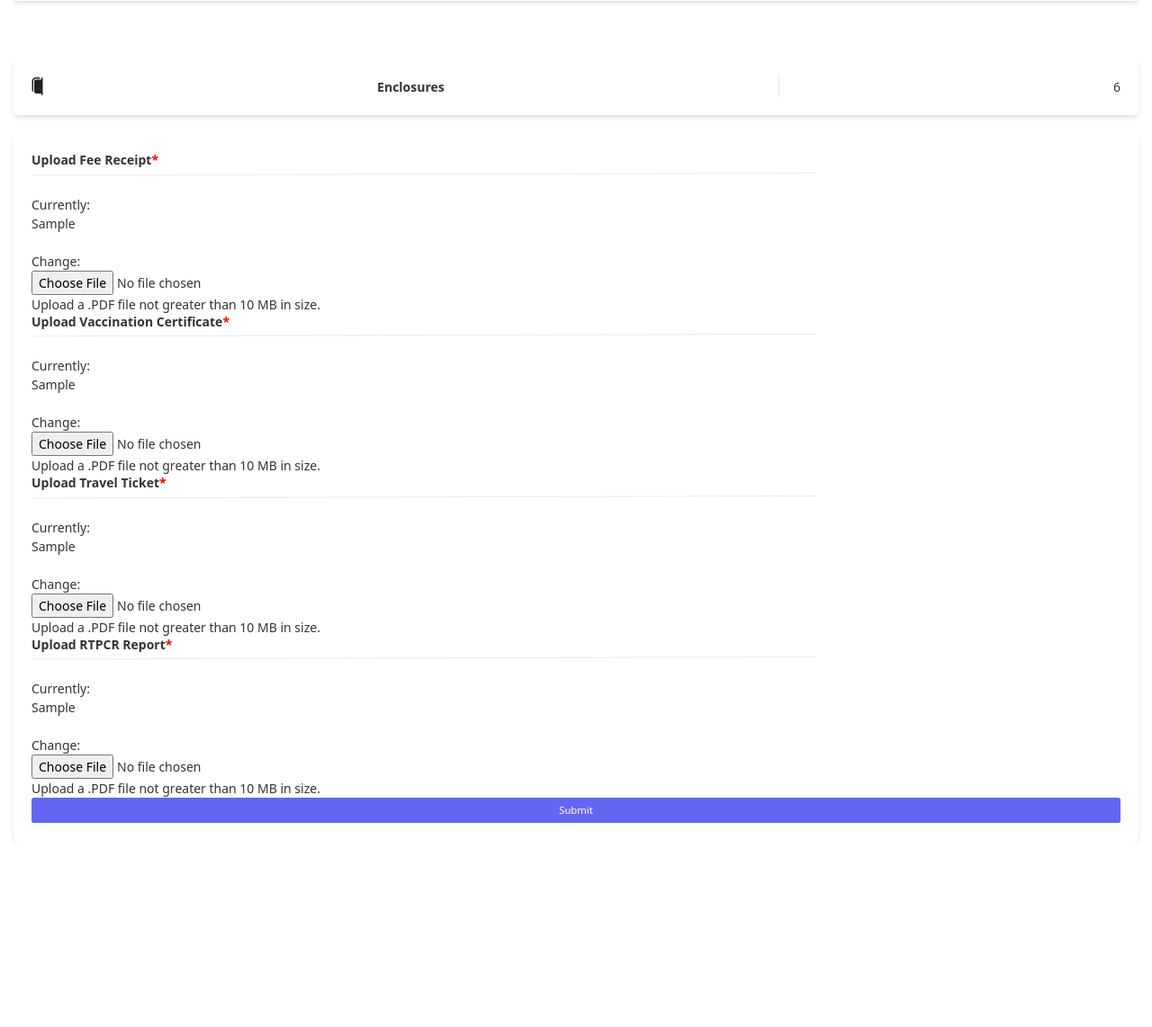
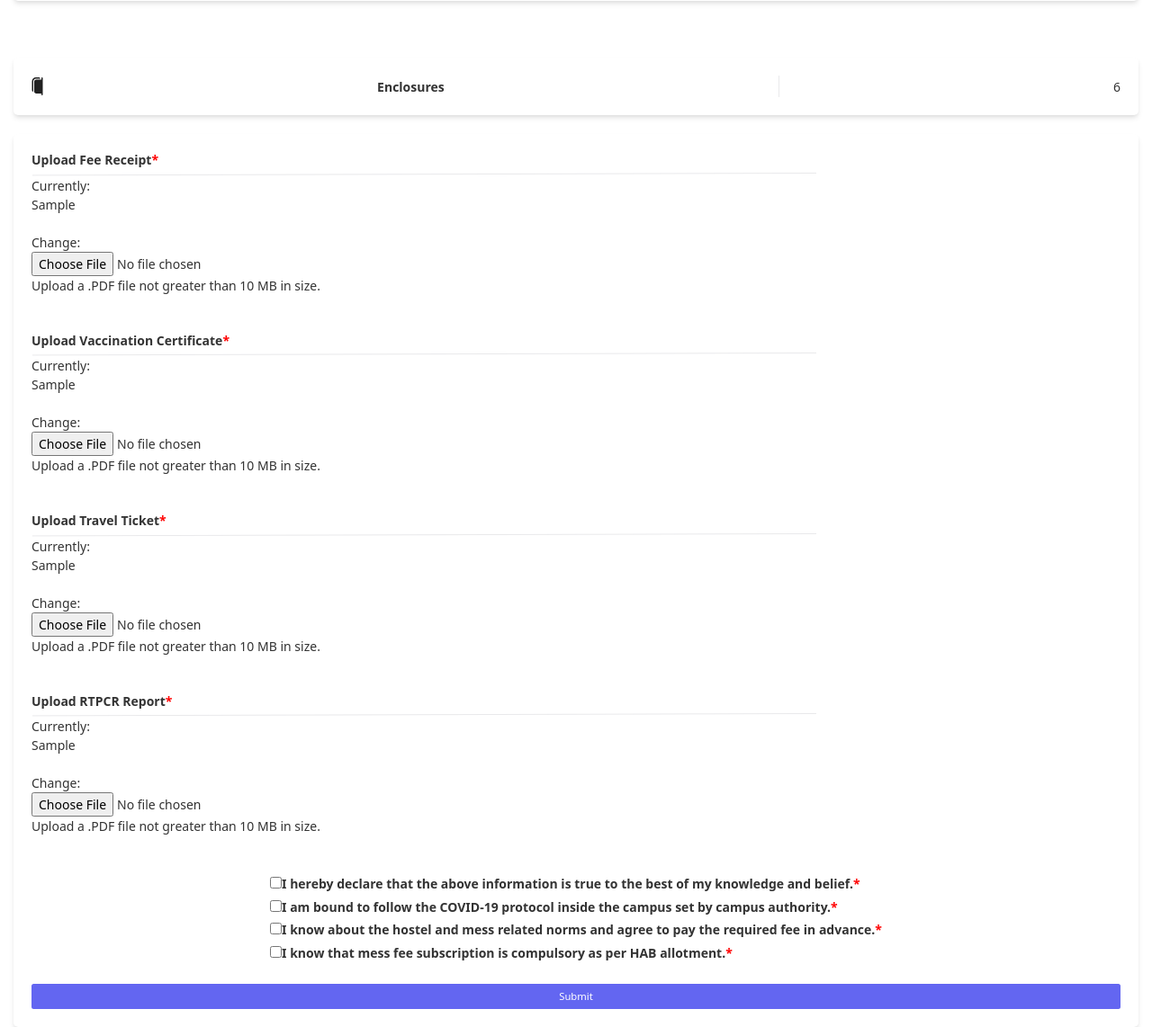
Before and after one commit to swciitg/msh-booking-portal, a Django app: page /campus_return/form2/ in a window 1280 px wide. Shown: the part 1425-2567 px from the top of the page at 90% size. Before the commit the page ends 2360 px from the top, so only its background shows below. Run offline with Django 3.2, Linux system fonts and the light colour scheme; a user stored in the database is signed in; tables that the repository leaves empty hold one stand-in row (values such as "Sample post"); style sheets or scripts are compiled from the project's sources; some libraries are stand-ins or nearby versions.

Commit message:
Added a checkbox based declaration.

```diff
--- a/msh_booking_portal/templates/forms/hab2.html
+++ b/msh_booking_portal/templates/forms/hab2.html
@@ -1,300 +1,231 @@
 {% load static %}
-
 <!DOCTYPE html>
 <html lang="en">
 	<head>
-
-
 		<link rel="stylesheet" href="https://maxcdn.bootstrapcdn.com/bootstrap/3.4.0/css/bootstrap.min.css">
-
 		<meta charset="UTF-8">
 		<link href="https://unpkg.com/tailwindcss@^2/dist/tailwind.min.css" rel="stylesheet">
 		<link rel="stylesheet" href="{% static 'hab_portal/styles.css' %}">
-
 		<style>
 			.required-field::after {
 			content: "*";
 			color: red;
 			}
 		</style>
-
 		<title>HAB Form</title>
-
 	</head>
 	<body>
-
-
 		<form action="../{{ url }}/" method="POST" enctype="multipart/form-data" >
-
-
 			<div class="container">
 				<div class=" bg-white rounded-lg p-8 flex flex-col md:ml-auto w-full mt-10 md:mt-0 relative z-10 shadow-md">
 					<div class="flex items-center justify-between">
-
 						<svg width="13" height="20" viewBox="0 0 13 20" fill="none" xmlns="http://www.w3.org/2000/svg">
 							<path d="M5 0C2.51472 0 0.5 2.01472 0.5 4.5V13.9C0.5 14.8797 1.12611 15.7131 2 16.022V4.5C2 2.84315 3.34315 1.5 5 1.5H10.002C9.69309 0.626106 8.85967 0 7.88 0H5Z" fill="#212121"/>
 							<path d="M3 4.75C3 3.50736 4.00736 2.5 5.25 2.5H11V0.75C11 0.335787 11.3358 0 11.75 0C12.1642 0 12.5 0.335787 12.5 0.75V19.25C12.5 19.6642 12.1642 20 11.75 20C11.3358 20 11 19.6642 11 19.25V18H5.25C4.00736 18 3 16.9926 3 15.75V4.75Z" fill="#212121"/>
 						</svg>
-
 						<p><b>Return Details</b></p>
-
 						<svg width="1" height="24" viewBox="0 0 1 24" fill="none" xmlns="http://www.w3.org/2000/svg">
 							<line x1="0.5" y1="0.5" x2="0.499999" y2="23.5" stroke="#E9E9EB" stroke-linecap="round"/>
 						</svg>
-
 						2
-
 					</div>
 				</div>
 				<br>
-
-
 				<div class=" bg-white rounded-lg p-8 flex flex-col md:ml-auto w-full mt-10 md:mt-0 relative z-10 shadow-md">
-
 					{% csrf_token %}
 					<div class="relative mb-4 form-group">
-
 						<div class="relative mb-4 form-group">
 							<label for="Fee to be Paid" class="leading-7 required-field text-Black-600">Date of Arrival</label><br>
-
 							{{ form.date_of_arrival }}
 						</div>
-
 						<div class="relative mb-4 form-group">
 							<label for="Fee to be Paid" class="leading-7  text-Black-600">Mode of Travel</label><br>
-
 							{{ form.mode_of_travel }}
 						</div>
-
 						<div class="relative mb-4 form-group">
 							<label for="Fee to be Paid" class="leading-7  text-Black-600">Flight / Train No.</label><br>
-
 							{{ form.flight_train_number }}
 						</div>
-
-
-
-
 					</div>
 				</div>
 			</div>
 			<br>
 			<br>
 			<br>
-
 			<div class="container">
 				<div class=" bg-white rounded-lg p-8 flex flex-col md:ml-auto w-full mt-10 md:mt-0 relative z-10 shadow-md">
 					<div class="flex items-center justify-between">
-
 						<svg width="13" height="20" viewBox="0 0 13 20" fill="none" xmlns="http://www.w3.org/2000/svg">
 							<path d="M5 0C2.51472 0 0.5 2.01472 0.5 4.5V13.9C0.5 14.8797 1.12611 15.7131 2 16.022V4.5C2 2.84315 3.34315 1.5 5 1.5H10.002C9.69309 0.626106 8.85967 0 7.88 0H5Z" fill="#212121"/>
 							<path d="M3 4.75C3 3.50736 4.00736 2.5 5.25 2.5H11V0.75C11 0.335787 11.3358 0 11.75 0C12.1642 0 12.5 0.335787 12.5 0.75V19.25C12.5 19.6642 12.1642 20 11.75 20C11.3358 20 11 19.6642 11 19.25V18H5.25C4.00736 18 3 16.9926 3 15.75V4.75Z" fill="#212121"/>
 						</svg>
-
 						<p><b>Test Details</b></p>
-
 						<svg width="1" height="24" viewBox="0 0 1 24" fill="none" xmlns="http://www.w3.org/2000/svg">
 							<line x1="0.5" y1="0.5" x2="0.499999" y2="23.5" stroke="#E9E9EB" stroke-linecap="round"/>
 						</svg>
-
 						3
-
 					</div>
 				</div>
 				<br>
 		<form action="../{{ url }}/" method="POST" enctype="multipart/form-data" >
-
             <div class=" bg-white rounded-lg p-8 flex flex-col md:ml-auto w-full mt-10 md:mt-0 relative z-10 shadow-md">
-
             {% csrf_token %}
-
             <div class="relative mb-4 form-group">
             <label for="Name" class="leading-7 required-field text-Black-600">Nature of Test</label><br>
-
             {{ form.nature_of_test }}
             </div>
-
             <div class="relative mb-4 form-group">
             <label for="Roll Number" class="leading-7 required-field text-Black-600">Date of Test</label><br>
-
             {{ form.date_of_testing }}
             </div>
-
-
-
-
             </div>
             </div>
             <br>
             <br>
             <br>
-
             <div class="container">
             <div class=" bg-white rounded-lg p-8 flex flex-col md:ml-auto w-full mt-10 md:mt-0 relative z-10 shadow-md">
             <div class="flex items-center justify-between">
-
             <svg width="13" height="20" viewBox="0 0 13 20" fill="none" xmlns="http://www.w3.org/2000/svg">
             <path d="M5 0C2.51472 0 0.5 2.01472 0.5 4.5V13.9C0.5 14.8797 1.12611 15.7131 2 16.022V4.5C2 2.84315 3.34315 1.5 5 1.5H10.002C9.69309 0.626106 8.85967 0 7.88 0H5Z" fill="#212121"/>
             <path d="M3 4.75C3 3.50736 4.00736 2.5 5.25 2.5H11V0.75C11 0.335787 11.3358 0 11.75 0C12.1642 0 12.5 0.335787 12.5 0.75V19.25C12.5 19.6642 12.1642 20 11.75 20C11.3358 20 11 19.6642 11 19.25V18H5.25C4.00736 18 3 16.9926 3 15.75V4.75Z" fill="#212121"/>
             </svg>
-
             <p><b>Hostel Related Information</b></p>
-
             <svg width="1" height="24" viewBox="0 0 1 24" fill="none" xmlns="http://www.w3.org/2000/svg">
             <line x1="0.5" y1="0.5" x2="0.499999" y2="23.5" stroke="#E9E9EB" stroke-linecap="round"/>
             </svg>
-
             4
-
             </div>
             </div>
             <br>
             <form action="../{{ url }}/" method="POST" enctype="multipart/form-data" >
-
             <div class=" bg-white rounded-lg p-8 flex flex-col md:ml-auto w-full mt-10 md:mt-0 relative z-10 shadow-md">
-
             {% csrf_token %}
-
             <div class="relative mb-4 form-group">
             <label for="Name" class="leading-7 required-field text-Black-600">Hostel</label><br>
             {{ form.hostel }}
             </div>
-
             <div class="relative mb-4 form-group">
             <label for="Roll Number" class="leading-7  text-Black-600">Room Number</label><br>
             {{ form.room_no }}
             </div>
-
             <div class="relative mb-4 form-group">
             <label for="Hostel Name" class="leading-7 required-field text-Black-600">Check-in Date</label><br>
-
             {{ form.check_in_date }}
-
             <p>If you are single dose vaccinated or from Kerala, there will be a 7-day mandatory quarantine and you will be allowed to go on the 8th day after RAT Test. So, fill check-date accordingly.</p>
             <p>If you are a boarder of Disang, Lohit hostel will be temporarily allocated. You can leave the room number blank. It will be allotted at the hostel.</p>
             </div>
-
-
-
-
             </div>
             </div>
             <br>
             <br>
             <br>
-
             <div class="container">
             <div class=" bg-white rounded-lg p-8 flex flex-col md:ml-auto w-full mt-10 md:mt-0 relative z-10 shadow-md">
             <div class="flex items-center justify-between">
-
             <svg width="13" height="20" viewBox="0 0 13 20" fill="none" xmlns="http://www.w3.org/2000/svg">
             <path d="M5 0C2.51472 0 0.5 2.01472 0.5 4.5V13.9C0.5 14.8797 1.12611 15.7131 2 16.022V4.5C2 2.84315 3.34315 1.5 5 1.5H10.002C9.69309 0.626106 8.85967 0 7.88 0H5Z" fill="#212121"/>
             <path d="M3 4.75C3 3.50736 4.00736 2.5 5.25 2.5H11V0.75C11 0.335787 11.3358 0 11.75 0C12.1642 0 12.5 0.335787 12.5 0.75V19.25C12.5 19.6642 12.1642 20 11.75 20C11.3358 20 11 19.6642 11 19.25V18H5.25C4.00736 18 3 16.9926 3 15.75V4.75Z" fill="#212121"/>
             </svg>
-
             <p><b>Status of Payment</b></p>
-
             <svg width="1" height="24" viewBox="0 0 1 24" fill="none" xmlns="http://www.w3.org/2000/svg">
             <line x1="0.5" y1="0.5" x2="0.499999" y2="23.5" stroke="#E9E9EB" stroke-linecap="round"/>
             </svg>
-
             5
-
             </div>
             </div>
             <br>
             <form action="../{{ url }}/" method="POST" enctype="multipart/form-data" >
-
             <div class=" bg-white rounded-lg p-8 flex flex-col md:ml-auto w-full mt-10 md:mt-0 relative z-10 shadow-md">
-
             {% csrf_token %}
-
             <div class="relative mb-4 form-group">
             <label for="Name" class="leading-7 required-field text-Black-600">Fee Paid</label><br>
-
             {{ form.mess_fee_paid }}
             </div>
-
             <div class="relative mb-4 form-group">
             <label for="Roll Number" class="leading-7 required-field text-Black-600">Date of Payment</label><br>
-
             {{ form.date_of_payment }}
             </div>
-
-
-
-
             </div>
             </div>
             <br>
             <br>
             <br>
-
             <div class="container ">
             <div class=" bg-white rounded-lg p-8 flex flex-col md:ml-auto w-full mt-10 md:mt-0 relative z-10 shadow-md">
             <div class="flex items-center justify-between">
-
             <svg width="13" height="20" viewBox="0 0 13 20" fill="none" xmlns="http://www.w3.org/2000/svg">
             <path d="M5 0C2.51472 0 0.5 2.01472 0.5 4.5V13.9C0.5 14.8797 1.12611 15.7131 2 16.022V4.5C2 2.84315 3.34315 1.5 5 1.5H10.002C9.69309 0.626106 8.85967 0 7.88 0H5Z" fill="#212121"/>
             <path d="M3 4.75C3 3.50736 4.00736 2.5 5.25 2.5H11V0.75C11 0.335787 11.3358 0 11.75 0C12.1642 0 12.5 0.335787 12.5 0.75V19.25C12.5 19.6642 12.1642 20 11.75 20C11.3358 20 11 19.6642 11 19.25V18H5.25C4.00736 18 3 16.9926 3 15.75V4.75Z" fill="#212121"/>
             </svg>
-
             <p><b>Enclosures</b></p>
-
             <svg width="1" height="24" viewBox="0 0 1 24" fill="none" xmlns="http://www.w3.org/2000/svg">
             <line x1="0.5" y1="0.5" x2="0.499999" y2="23.5" stroke="#E9E9EB" stroke-linecap="round"/>
             </svg>
-
             6
-
             </div>
             </div>
             <br>
-
             <div class=" bg-white rounded-lg p-8 flex flex-col md:ml-auto w-full mt-10 md:mt-0 relative z-10 shadow-md">
                 {% csrf_token %}
                 <label for="Upload Fee Receipt" class="leading-7 required-field text-Black-600">Upload Fee Receipt</label>
                 <svg width="872" height="4" viewBox="0 0 872 4" fill="none" xmlns="http://www.w3.org/2000/svg">
                 <line x1="0.998611" y1="2.91944" x2="871.995" y2="0.5" stroke="#E9E9EB"/>
-</svg><br>
-
+                </svg>
                 {{ form.fee_receipt }}
                 {{ form.fee_receipt.help_text }}
-  <br>
-
+                <br><br><br>
                 <label for="Upload Fee Receipt" class="leading-7 required-field text-Black-600">Upload Vaccination Certificate</label>
                 <svg width="872" height="4" viewBox="0 0 872 4" fill="none" xmlns="http://www.w3.org/2000/svg">
                 <line x1="0.998611" y1="2.91944" x2="871.995" y2="0.5" stroke="#E9E9EB"/>
-</svg><br>
-
+                </svg>
                 {{ form.vaccination_cert }}
                 {{ form.vaccination_cert.help_text }}
-<br>
-
+                <br><br><br>
                 <label for="Upload Fee Receipt" class="leading-7 required-field text-Black-600">Upload Travel Ticket</label>
                 <svg width="872" height="4" viewBox="0 0 872 4" fill="none" xmlns="http://www.w3.org/2000/svg">
                 <line x1="0.998611" y1="2.91944" x2="871.995" y2="0.5" stroke="#E9E9EB"/>
-</svg><br>
-
+                </svg>
                 {{ form.travel_ticket }}
                 {{ form.travel_ticket.help_text }}
-<br>
-
+                <br><br><br>
                 <label for="Upload Fee Receipt" class="leading-7 required-field text-Black-600">Upload RTPCR Report</label>
                 <svg width="872" height="4" viewBox="0 0 872 4" fill="none" xmlns="http://www.w3.org/2000/svg">
                 <line x1="0.998611" y1="2.91944" x2="871.995" y2="0.5" stroke="#E9E9EB"/>
-</svg><br>
-
+                </svg>
                 {{ form.rtpcr_report }}
                 {{ form.rtpcr_report.help_text }}
+                <br><br><br>
+
+                <ol class="mx-auto">
+                    <li><input type="checkbox" id="tick1"><label for="tick1" class="leading-7 required-field text-Black-600"> I hereby declare that the above information is true to the best of my knowledge and belief.</label></li>
+                    <li><input type="checkbox" id="tick2"><label for="tick2" class="leading-7 required-field text-Black-600"> I am bound to follow the COVID-19 protocol inside the campus set by campus authority.</label></li>
+                    <li><input type="checkbox" id="tick3"><label for="tick3" class="leading-7 required-field text-Black-600"> I know about the hostel and mess related norms and agree to pay the required fee in advance.</label></li>
+                    <li><input type="checkbox" id="tick4"><label for="tick4" class="leading-7 required-field text-Black-600"> I know that mess fee subscription is compulsory as per HAB allotment.</label></li>
+                </ol>
+
                 <br>
 
+                <input id="submit-button" type="submit" class="text-white bg-indigo-500 border-0 py-2 px-6 focus:outline-none hover:bg-indigo-600 rounded text-lg" {% if locked %}disabled{% endif %}>
+            </div>
+		</form>
+	</body>
 
+    <script>
+        function activateSubmit() {
+            var b1 = document.getElementById("tick1").checked;
+            var b2 = document.getElementById("tick2").checked;
+            var b3 = document.getElementById("tick3").checked;
+            var b4 = document.getElementById("tick4").checked;
 
-<input type="submit" class="text-white bg-indigo-500 border-0 py-2 px-6 focus:outline-none hover:bg-indigo-600 rounded text-lg" {% if locked %}disabled{% endif %}>
-</form>
+            document.getElementById("submit-button").disabled = b1 + b2 + b3 + b4 !== 4;
+        }
 
+        document.getElementById("tick1").onclick = activateSubmit;
+        document.getElementById("tick2").onclick = activateSubmit;
+        document.getElementById("tick3").onclick = activateSubmit;
+        document.getElementById("tick4").onclick = activateSubmit;
+        activateSubmit();
+    </script>
 
-
-</body>
 </html>
```
Lines whose indentation alone changed are shown as unchanged.
